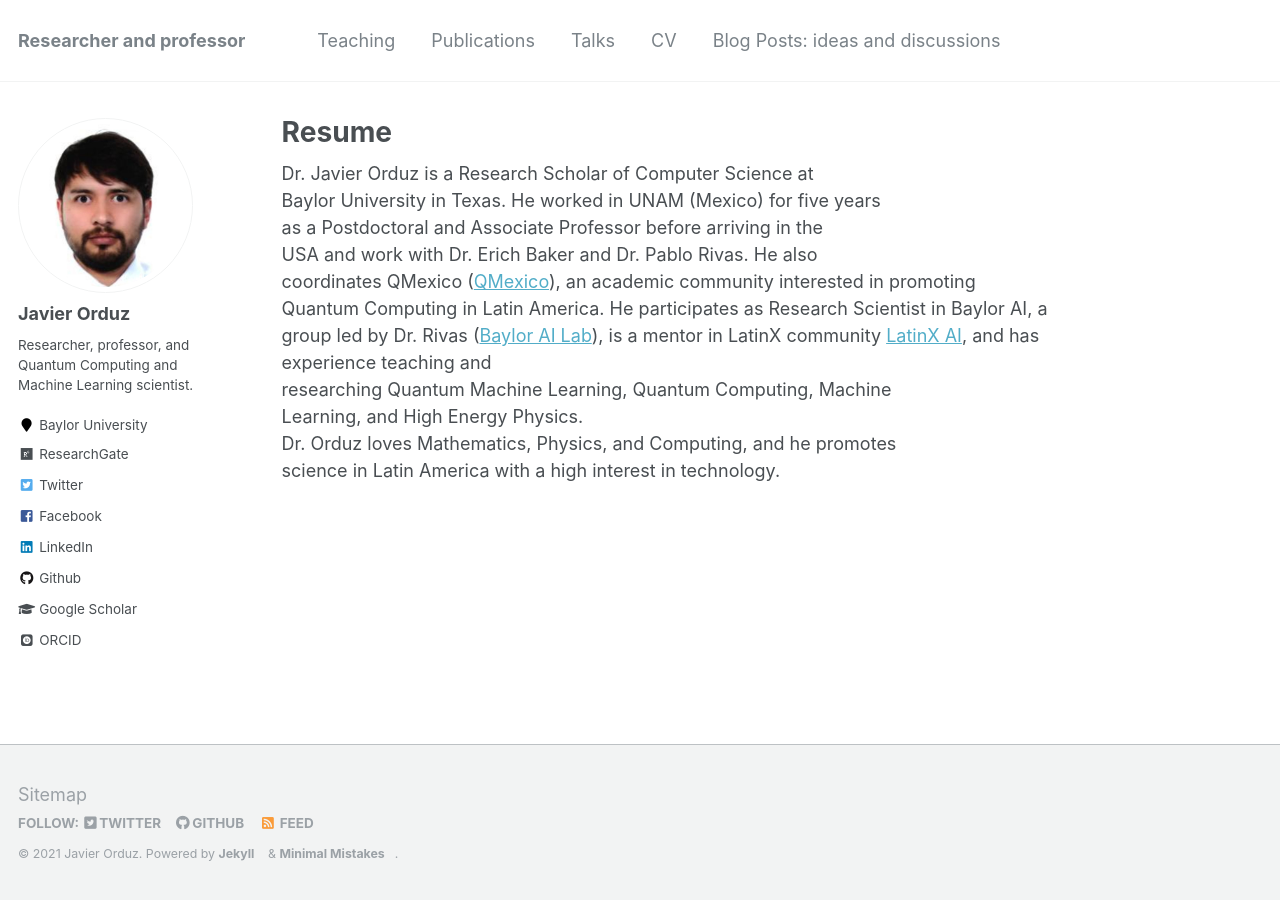
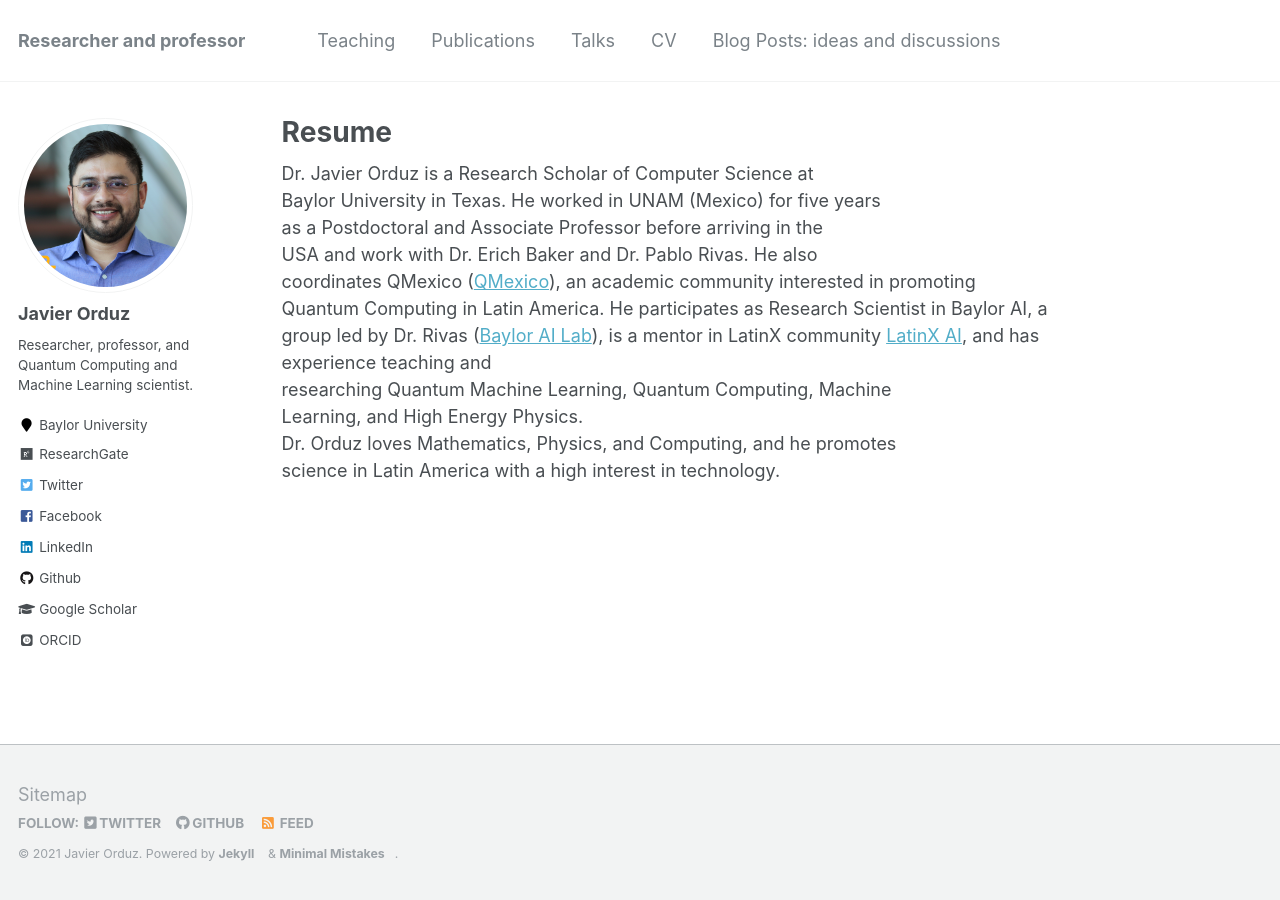
Before and after one commit to jaorduz/jaorduz.github.io, a Jekyll site: the page built from _pages/about.md, in a window 1280 px wide. Built offline with Jekyll 4.4.1, drawn with Linux system fonts in a browser that asks for light colours; some web fonts are replaced.

Commit message:
111
photo

```diff
--- a/_config.yml
+++ b/_config.yml
@@ -82,7 +82,7 @@ analytics:
 # Site Author
 author:
   name             : "Javier Orduz"
-  avatar           : "javo.jpg"
+  avatar           : "Javier Orduz_01.jpg"
   bio              : "Researcher, professor, and Quantum Computing and Machine Learning scientist."
   location         : "Baylor University"
   employer         :
@@ -96,7 +96,7 @@ author:
   codepen          :
   dribbble         :
   flickr           :
-  facebook         : "/jaorduz.d"
+  facebook         : "jaorduz.d"
   foursquare       :
   github           : "jaorduz"
   google_plus      :
@@ -104,7 +104,7 @@ author:
   instagram        :
   impactstory      : #"https://profiles.impactstory.org/u/xxxx-xxxx-xxxx-xxxx"
   lastfm           :
-  linkedin         : "/in/jaorduz/"
+  linkedin         : "jaorduz/"
   orcid            : "https://orcid.org/0000-0003-0279-7458"
   pinterest        :
   soundcloud       :
```
Also changed, not shown: images/Javier Orduz_01.jpg (added).
